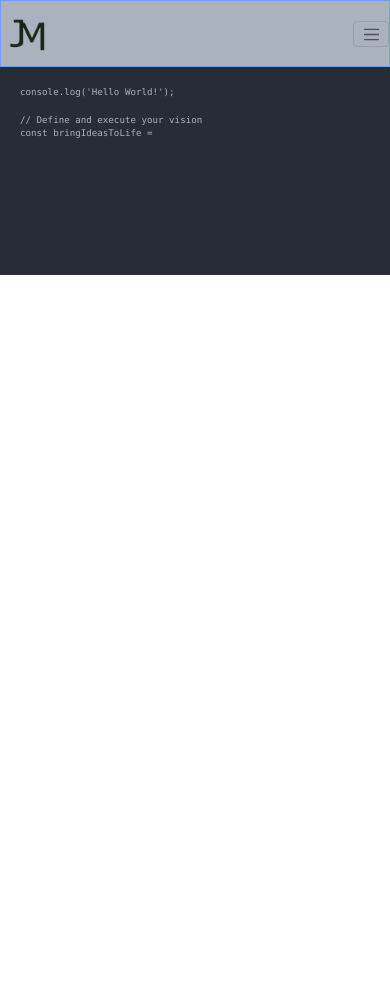
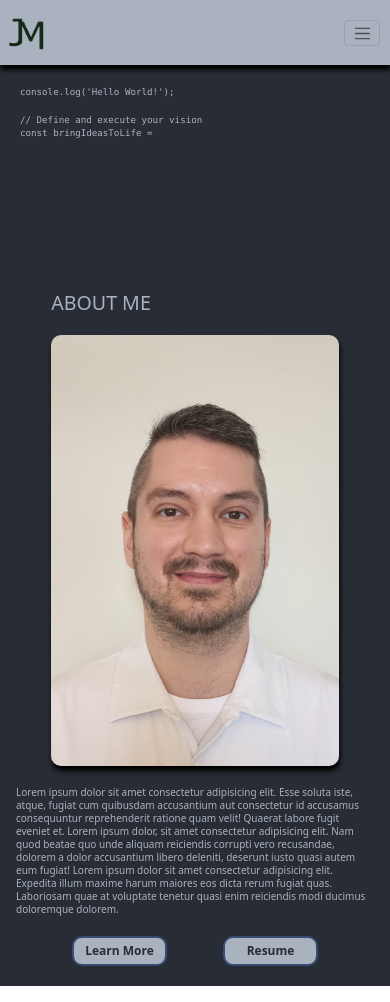
Before and after one commit to jessemcc/my-portfolio, a React (Create React App) app: page / in a window 390 px wide. Before the commit the page ends 844 px from the top, so only its background shows below. Built offline with nearby package versions, Linux system fonts and the light colour scheme.

Commit message:
Completed styling for mobile version

```diff
--- a/src/components/HomeAbout/HomeAbout.js
+++ b/src/components/HomeAbout/HomeAbout.js
@@ -1,9 +1,46 @@
 import "./HomeAbout.scss";
+import Portrait from "../../assets/images/portrait.png";
+import { Link } from "react-router-dom";
+import Resume from "../../assets/files/jesse-mcconnell-resume.pdf";
 
 const HomeAbout = () => {
   return (
     <section className="h-about">
-      <article className="h-about__container"></article>
+      <article className="h-about__container">
+        <div className="h-about__image-container">
+          <h1 className="h-about__title">ABOUT ME</h1>
+          <img
+            src={Portrait}
+            alt="Head shot of Jesse McConnell"
+            className="h-about__image"
+          />
+        </div>
+        <article className="h-about__about-section-container">
+          <div className="h-about__about-me-container">
+            <p className="h-about__about-me">
+              Lorem ipsum dolor sit amet consectetur adipisicing elit. Esse
+              soluta iste, atque, fugiat cum quibusdam accusantium aut
+              consectetur id accusamus consequuntur reprehenderit ratione quam
+              velit! Quaerat labore fugit eveniet et. Lorem ipsum dolor, sit
+              amet consectetur adipisicing elit. Nam quod beatae quo unde
+              aliquam reiciendis corrupti vero recusandae, dolorem a dolor
+              accusantium libero deleniti, deserunt iusto quasi autem eum
+              fugiat! Lorem ipsum dolor sit amet consectetur adipisicing elit.
+              Expedita illum maxime harum maiores eos dicta rerum fugiat quas.
+              Laboriosam quae at voluptate tenetur quasi enim reiciendis modi
+              ducimus doloremque dolorem.
+            </p>
+          </div>
+          <div className="h-about__buttons-container">
+            <Link to="/about" className="link">
+              Learn More
+            </Link>
+            <a href={Resume} download className="link">
+              Resume
+            </a>
+          </div>
+        </article>
+      </article>
     </section>
   );
 };
--- a/src/components/HomeAbout/HomeAbout.scss
+++ b/src/components/HomeAbout/HomeAbout.scss
@@ -1,2 +1,40 @@
 @use "../../styles/partials/mixins" as *;
 @use "../../styles/partials/variables" as *;
+
+.h-about {
+  color: $primary-color-3;
+
+  &__container {
+    margin: 1.6rem;
+    max-width: 102rem;
+  }
+
+  &__title {
+    margin-bottom: 2rem;
+  }
+
+  &__image-container {
+    width: 28.75rem;
+    margin: 0 auto;
+  }
+
+  &__image {
+    width: 100%;
+    border-radius: 1rem;
+    box-shadow: 0.1rem 0.5rem 0.5rem black;
+  }
+
+  &__about-section-container {
+    padding-bottom: 2rem;
+  }
+
+  &__about-me {
+    margin: 2rem auto;
+  }
+
+  &__buttons-container {
+    width: 100%;
+    display: flex;
+    justify-content: space-evenly;
+  }
+}
--- a/src/components/NavBar/NavBar.js
+++ b/src/components/NavBar/NavBar.js
@@ -21,22 +21,22 @@ const NavBar = () => {
         >
           <Nav className="nav__link-container ms-auto">
             <Nav.Link>
-              <Link className="link" to="/">
+              <Link className="nav__link" to="/">
                 Home
               </Link>
             </Nav.Link>
             <Nav.Link>
-              <Link className="link" to="/about">
+              <Link className="nav__link" to="/about">
                 About
               </Link>
             </Nav.Link>
             <Nav.Link>
-              <Link className="link" to="/projects">
+              <Link className="nav__link" to="/projects">
                 Projects
               </Link>
             </Nav.Link>
             <Nav.Link>
-              <Link className="link" to="/contact">
+              <Link className="nav__link" to="/contact">
                 Contact
               </Link>
             </Nav.Link>
--- a/src/components/NavBar/NavBar.scss
+++ b/src/components/NavBar/NavBar.scss
@@ -3,9 +3,8 @@
 
 .nav {
   background-color: $primary-color-3;
-  border: 1px solid $primary-color-2;
   width: 100%;
-  padding-right: 1rem;
+  box-shadow: 0.1rem 0.5rem 0.5rem black;
 
   &__container {
     height: 5.5rem;
@@ -23,16 +22,26 @@
 
   &__link-container {
     @include flex(column, center, center, nowrap);
-    border: 1px solid $primary-color-2;
     border-top: none;
     margin-top: 0.4rem;
     width: 5.5rem;
     background-color: $primary-color-3;
     border-bottom-left-radius: 1rem;
+    box-shadow: 0.1rem 0.5rem 0.5rem black;
 
     @include tablet {
       width: 20rem;
       border: none;
+    }
+  }
+
+  &__link {
+    @include font-styles(1.2rem, 1.3rem, 400);
+    text-decoration: none;
+    color: $primary-color-1;
+
+    &:active {
+      color: $primary-color-2;
     }
   }
 
@@ -46,3 +55,7 @@
     }
   }
 }
+
+.navbar-toggler {
+  margin-right: 1rem;
+}
--- a/src/pages/HomePage/HomePage.js
+++ b/src/pages/HomePage/HomePage.js
@@ -1,11 +1,13 @@
 import "./HomePage.scss";
 import Hero from "../../components/Hero/Hero";
+import HomeAbout from "../../components/HomeAbout/HomeAbout";
 
 const HomePage = () => {
   return (
     <section className="home">
       <article className="home__container">
         <Hero />
+        <HomeAbout />
       </article>
     </section>
   );
--- a/src/pages/HomePage/HomePage.scss
+++ b/src/pages/HomePage/HomePage.scss
@@ -1,3 +1,7 @@
+@use "../../styles/partials/mixins" as *;
+@use "../../styles/partials/variables" as *;
+
 .home {
   margin-top: 6.5rem;
+  background-color: $primary-color-1;
 }
--- a/src/styles/partials/_global.scss
+++ b/src/styles/partials/_global.scss
@@ -58,9 +58,14 @@ h4 {
 }
 
 .link {
-  @include font-styles(1.2rem, 1.3rem, 400);
+  @include flex(row, center, center, nowrap);
+  @include size(9.5rem, 3rem);
+  @include font-styles(1.2rem, 1.3rem, 700);
   text-decoration: none;
   color: $primary-color-1;
+  background-color: $primary-color-3;
+  border-radius: 1rem;
+  border: 2px solid $secondary-color-1;
 
   &:active {
     color: $primary-color-2;
```
Also changed, not shown: 1 other file (tests, documents, lock files or other folders).
